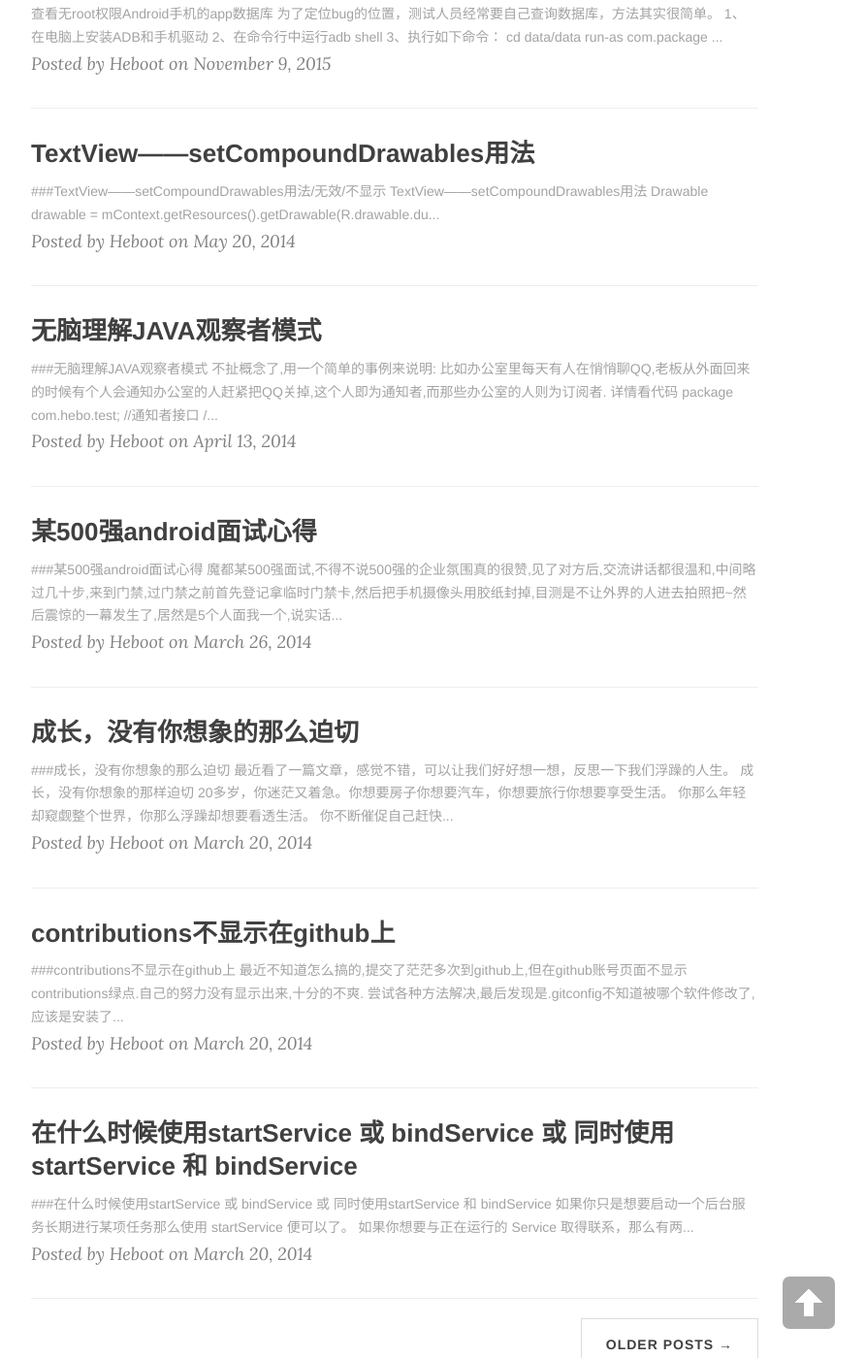
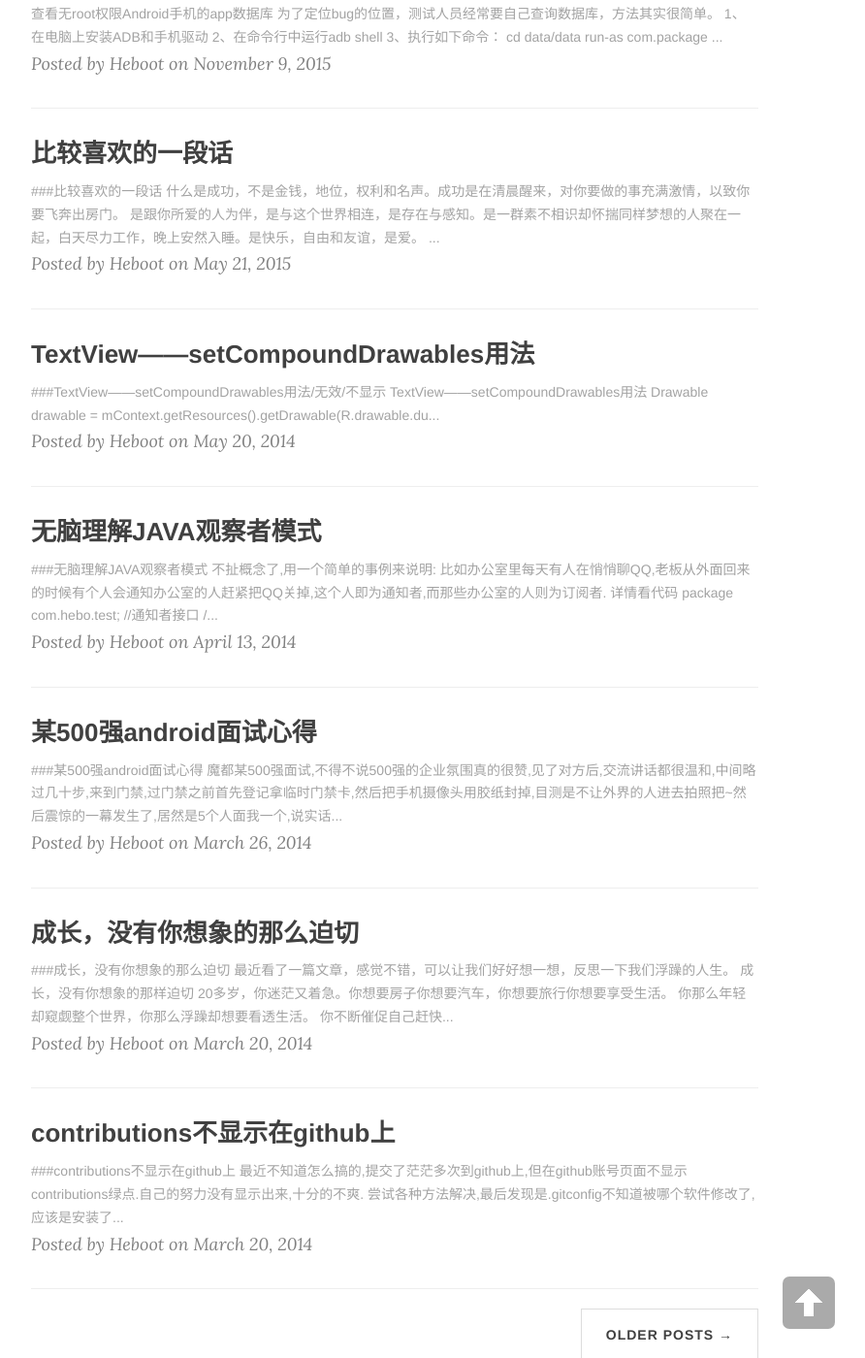
Before and after one commit to heboot/heboot.github.io, a Jekyll site: the page built from index.html, in a window 1280 px wide and 1400 px high, scrolled down 725 px. Shown: the whole window at 97% size, without its empty margins (233-1125 px from the left). Built offline with Jekyll 4.4.1, drawn with Linux system fonts in a browser that asks for light colours; nearby versions of some CDN libraries; the list of posts is cut into pages by our own code; comment, search, counter and statistics services are not loaded.

Commit message:
add post
add post

```diff
--- /dev/null
+++ b/_posts/2015-05-21-text-like-1.md
@@ -0,0 +1,19 @@
+---
+layout: post
+title: 比较喜欢的一段话
+date: 2015-05-21
+categories: blog
+tags: [段子]
+description: 段子
+
+
+---
+###比较喜欢的一段话
+
+什么是成功，不是金钱，地位，权利和名声。成功是在清晨醒来，对你要做的事充满激情，以致你要飞奔出房门。
+
+是跟你所爱的人为伴，是与这个世界相连，是存在与感知。是一群素不相识却怀揣同样梦想的人聚在一起，白天尽力工作，晚上安然入睡。是快乐，自由和友谊，是爱。
+
+: 在时间长河中，恒星的生命转瞬即逝，但它不吝啬，不断的燃烧自己，发光发热，在自己临终时对世界呐喊“我来过”
+
+再无力，愿以一点一滴，凿一丝光明；再鳞伤，愿以一息尚存，斩一方强敌；再彷徨，愿以不坠决心，报一寸苍穹
```
Also changed, not shown: archive.md (+1 -1 lines).
